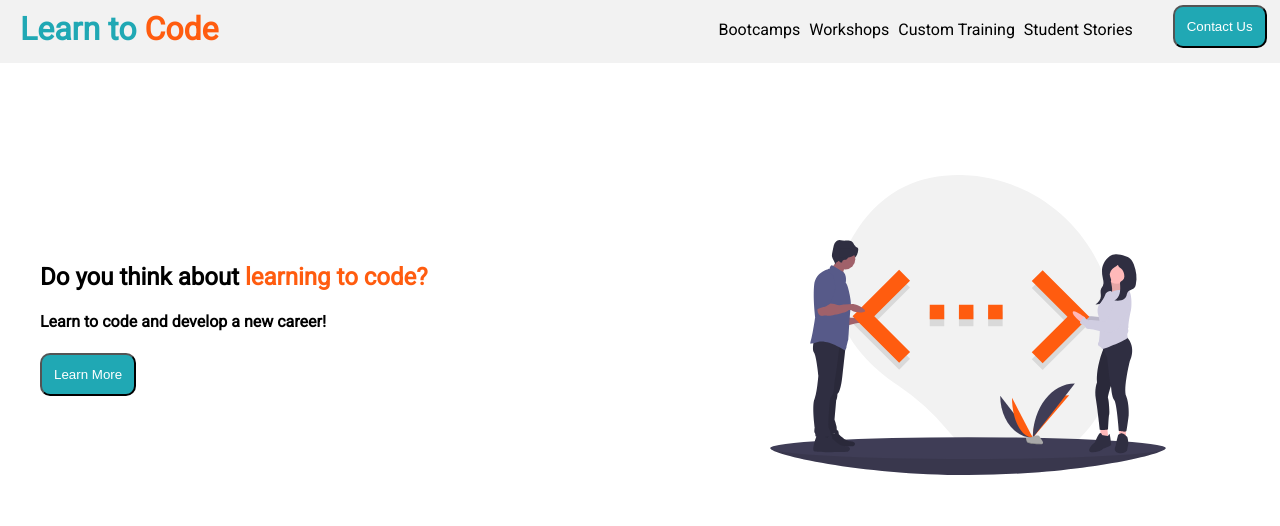
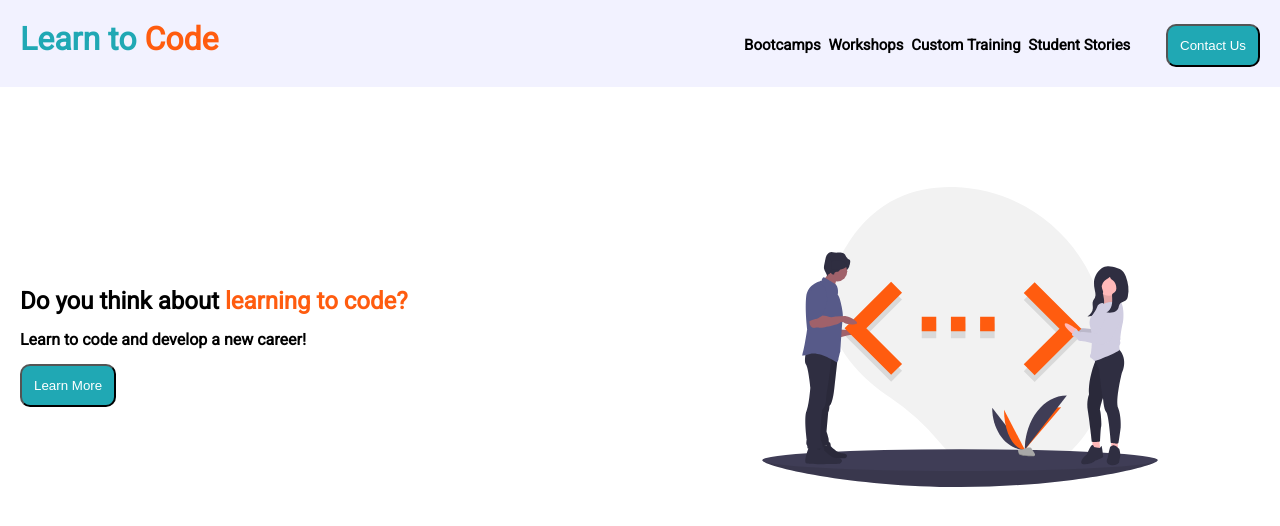
Before and after one commit to JennaMeri625/inskip-part-one, a plain HTML site: page index.html in a window 1280 px wide. Drawn offline with Linux system fonts and the light colour scheme.

Commit message:
Redid HTML and CSS codes

```diff
--- a/css/styles.css
+++ b/css/styles.css
@@ -1,97 +1,117 @@
 body {
-    font-family: "Roboto";
-    margin:0;
+    font-family: Roboto;
+    background-color: #fff;
+    color: #000;
+    margin: 0;
 }
 header {
-    background-color: #F2F2F2;
-    display: flex;
-    flex-direction: column;
-    margin-top: 0;
+    background-color: #f2f2ff;
 }
 h1 {
-    margin-left: 20px;
-    margin-bottom: -5px;
+    margin: 0;
+    padding-left: 20px;
+    padding-top: 20px;
+    width: fit-content;
 }
-#learn {
+#learn-to {
     color:#20a8b4;
 }
 #code {
-    color:#ff5c0f;
+    color: #ff5c0f;
 }
-.nav-list {
+ul {
     list-style-type: none;
-    padding:0;
-    margin-left: 20px;
+    padding-left: 20px;
+    padding-top: 10px;
+    padding-bottom: 5px;
+    margin: 0;
+    width: fit-content;
 }
 li {
-    margin-top: 10px;
+    padding-bottom: 5px;
 }
 li:hover {
     color: #ff5c0f;
 }
 button {
    background-color: #20a8b4;
+   color: #fff;
    padding: 12px;
    border-radius: 10px;
-    color: #fff;
    width: calc(100% - 40px);
    text-align: left;
+   margin-bottom: 20px;
    margin-left: 20px;
-    margin-bottom: 15px;
 }
 button:hover {
     background-color: #ff5c0f;
 }
-h2 {
-    margin-top: 150px;
-    margin-left: 20px;
+section h1 {
+    padding-top: 100px;
 }
 h4 {
-    margin-left: 20px;
+    padding-left: 20px;
+    padding-top: 15px;
+    padding-bottom: 15px;
+    margin: 0;
+}
+#learning-to-code {
+    color: #ff5c0f;
 }
 
-@media screen and (min-width: 768px) {
-    header {
+/*CSS for Desktop View*/
+
+@media screen and (min-width:768px) {
+
+    /*This is 'header'*/
+
+    .container {
+        display: flex;
         flex-direction: row;
-        margin:0;
+        justify-content: space-between;
+        align-items: baseline;
+        flex-wrap: nowrap;
     }
-    h1 {
-        margin-left: 20px;
-        margin-top: 10px;
-        margin-bottom: 10px;
-    }
-    section {
-    margin-top: 200px;
-    margin-left: 20px;
-    }
-    #pic {
-        height: 300px;
-        width: 600px;
-        background-color: #fff;
-        padding: 12px;
-        float: right;
-        margin-top: -100px;
+    button {
+        width: auto;
     }
     li {
         display: inline;
-        margin-right: 5px;
+        padding-right: 0.25em;
+        font-size: 15px;
+        font-weight: bold;
     }
-    button {
-        width: auto;
-        height: 25%;
-        text-align: center;
+    #learn {
+        margin-right: 20px;
+        width: fit-content;
     }
-    #contact {
-        margin-top: 5px;
+    #nav-list {
+        width: fit-content;
+        margin-left: 37%;
     }
-    .nav-list {
-        margin-left: 500px;
-        margin-right: 15px;
-        margin-top: 20px;
+    #contact-us {
+        margin-right: 20px;
+    }
+
+    /*This is the 'section'*/
+
+    section {
+        display: flex;
+        flex-direction: row;
+    }
+    div, img {
+        width: 50%;
+    }
+    img {
+        height: 300px;
+        padding-top: 100px;
+    }
+    div {
+        padding-top: 100px;
     }
 }
 @media screen and (max-width:767px) {
-    img#pic {
+    img {
         display: none;
     }
 }
--- a/index.html
+++ b/index.html
@@ -3,35 +3,31 @@
     <head>
         <meta charset="UTF-8">
         <meta http-equiv="X-UA-Compatible" content="IE=edge">
-        <meta name="viewport" content="width=device-width, initial-scale=1.0">
-        <title>Learn to Code</title>
+        <meta name="viewport" content="width=device-width, initial-sclae=1.0">
+        <title>
+            Learn to Code
+        </title>
         <link rel="stylesheet" href="css/styles.css">
         <link rel="stylesheet" href="https://fonts.googleapis.com/css?family=Roboto">
     </head>
     <body>
-        <header>
-            <h1><span id="learn">Learn to </span><span id="code">Code</span></h1>
-            <nav>
-                <ul class="nav-list">
-                    <li>Bootcamps
-                    </li>
-                    <li>Workshops
-                    </li>
-                    <li>Custom Training
-                    </li>
-                    <li>Student Stories
-                    </li>
-                </ul>
-            </nav>
-            <button id="contact">Contact Us</button>
+        <header class="container">
+            <h1 id="learn"><span id="learn-to">Learn to </span><span id="code">Code</span></h1>
+            <ul id="nav-list">
+                <li>Bootcamps</li>
+                <li>Workshops</li>
+                <li>Custom Training</li>
+                <li>Student Stories</li>
+            </ul>
+            <button id="contact-us">Contact Us</button>
         </header>
-        <main>
-            <div><img id="pic" src="assets/code.svg" alt="man and woman holding arrow" height="200px"></div>
-            <section>
-            <h2>Do you think about <span id="code">learning to code?</span></h2>
+        <section>
+            <div>
+            <h1>Do you think about <span id="learning-to-code">learning to code?</span></h1>
             <h4>Learn to code and develop a new career!</h4>
-            <button id="more">Learn More</button>
-            </section>
-        </main>
+            <button>Learn More</button>
+            </div>
+            <img src="assets/code.svg" alt="man and woman holding code">
+        </section>
     </body>
-</html>
+</html
```
Lines whose indentation alone changed are shown as unchanged.
